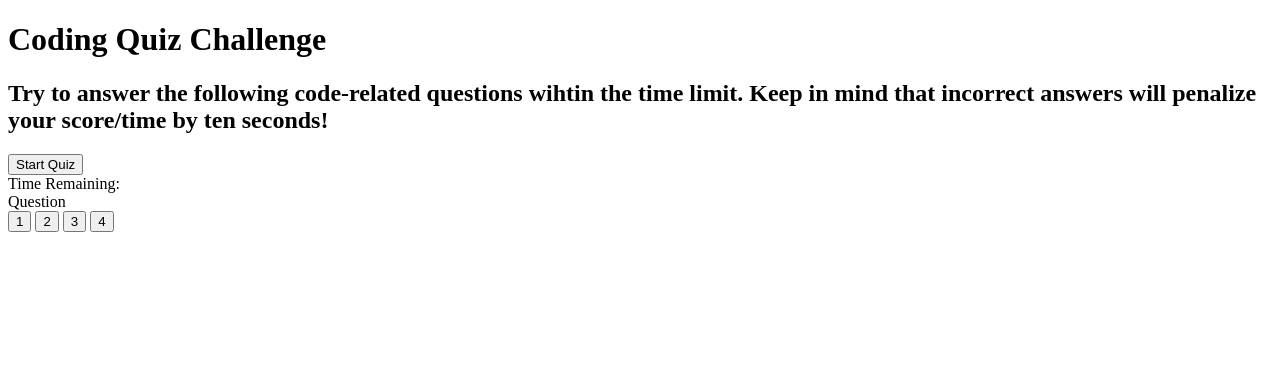
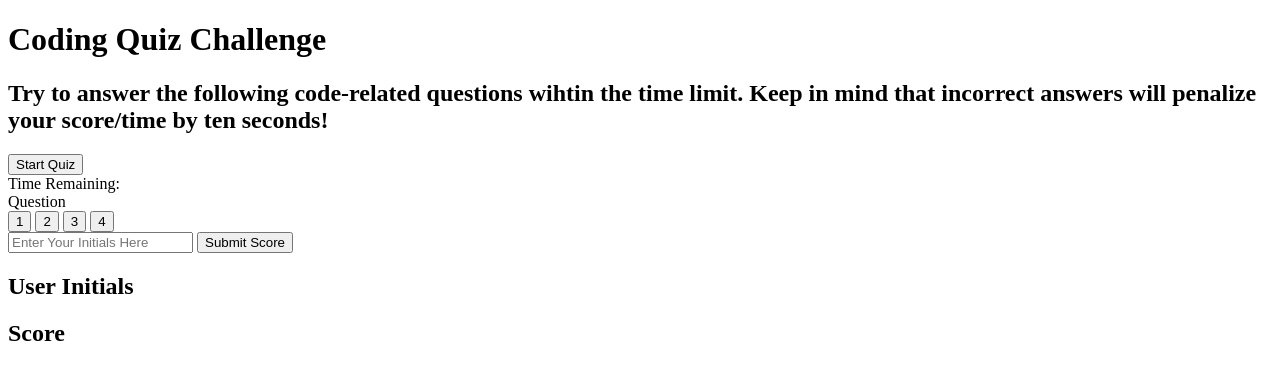
Before and after one commit to danialmahmoudi16/CodingKnowledgeQuiz, a plain HTML site: page index.html in a window 1280 px wide. Drawn offline with Linux system fonts and the light colour scheme.

Commit message:
Made additions to section to input initials and high scores.

```diff
--- a/index.html
+++ b/index.html
@@ -27,5 +27,27 @@
             <button id="4" class="choice4">4</button>
          <div id="result"></div>
     </div>
+
+    <div id="Quizover">
+
+        <div id="finalscore">
+        <input type="text" placeholder="Enter Your Initials Here" >
+        <button id="submitsscore">Submit Score</button>
+        </div>
+    </div>
+
+    <div id=highscorecontainer>
+    <div id=highscorepage>
+        <div id="highscore-header">
+            <header>
+                <h2>User Initials</h2>
+                <h2>Score</h2>
+            </header>
+        </div>
+
+    </div>
+
+    </div>
+
 </body>
 </html>
```
